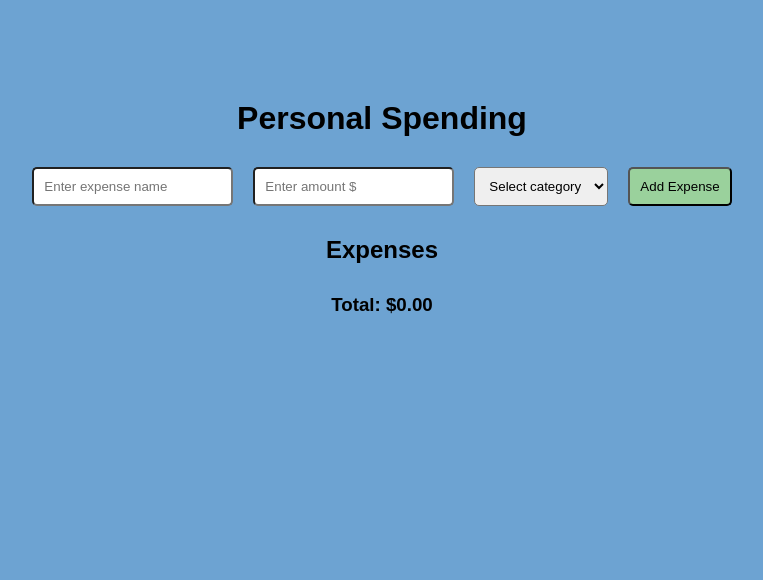
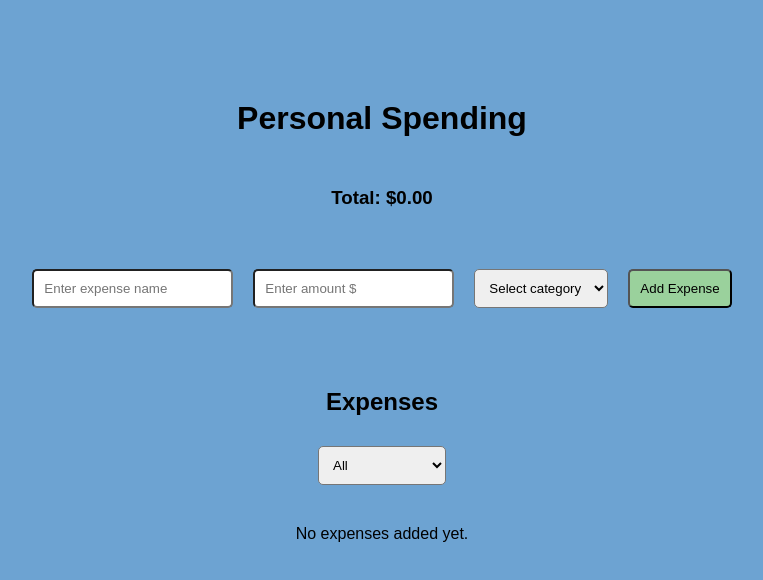
Before and after one commit to emilycorrea/personal-spending-app, a React (Vite) app: page / in a window 1280 px wide. Shown: the top 580 px of the page, without its empty margins (258-1021 px from the left). Built offline with nearby package versions, Linux system fonts and the light colour scheme.

Commit message:
updated UI and added category filtering feature

```diff
--- a/src/App.jsx
+++ b/src/App.jsx
@@ -17,6 +17,8 @@ function App() {
 
   // error messages for an invalid input
   const [error, setError] = useState('')
+  // filter for categories
+  const [filter, setFilter] = useState('all')
 
   //save expenses to local storage
   useEffect(() => {
@@ -73,11 +75,21 @@ function App() {
     setExpenses(updatedExpenses)
   }
 
+  const filteredExpenses =
+  filter === 'all'
+    ? expenses
+    : expenses.filter((expense) => expense.category === filter)
+    //if the filter is null give a message that says "No expenses in this category"
+
   return (
-    <div>
+  <div className="app">
       <h1>Personal Spending</h1>
 
-      {/* Input for expense NAME */}
+      <div className="summary-card">
+        <h3>Total: ${total.toFixed(2)}</h3>
+      </div>
+
+      <div className="form-card">
         <input
           type="text"
           placeholder="Enter expense name"
@@ -85,7 +97,6 @@ function App() {
           onChange={(e) => setExpenseName(e.target.value)}
         />
 
-      {/* Input for expense AMOUNT */}
         <input
           type="number"
           placeholder="Enter amount $"
@@ -93,7 +104,6 @@ function App() {
           onChange={(e) => setExpenseAmount(e.target.value)}
         />
 
-      {/* Dropdown for selecting CATEGORY */}
         <select value={category} onChange={(e) => setCategory(e.target.value)}>
           <option value="">Select category</option>
           <option value="food">Food</option>
@@ -103,30 +113,52 @@ function App() {
           <option value="other">Other</option>
         </select>
 
-      {/* button triggers submitExpense function */}
         <button className="button" onClick={submitExpense}>
           Add Expense
         </button>
 
-      {/* Show error message only if it exists */}
         {error && <p className="error">{error}</p>}
+      </div>
 
+      <div className="expenses-card">
+        <div className="expenses-header">
           <h2>Expenses</h2>
 
-      {/* loop through expenses array and show each one */}
-      {expenses.map((expense, index) => (
-        <div className="expense" key={index}>
+          <select
+            className="filter-select"
+            value={filter}
+            onChange={(e) => setFilter(e.target.value)}
+          >
+            <option value="all">All</option>
+            <option value="food">Food</option>
+            <option value="transportation">Transportation</option>
+            <option value="entertainment">Entertainment</option>
+            <option value="utilities">Utilities</option>
+            <option value="other">Other</option>
+          </select>
+        </div>
+
+        {filteredExpenses.length === 0 ? (
+          <p className="empty-message">
+              {filter === 'all' ? 'No expenses added yet.' : 'No expenses in this category.'}
+          </p>
+        ) : (
+          filteredExpenses.map((expense) => (
+            <div className="expense" key={expense.id}>
               <p>Name: {expense.name}</p>
               <p>Amount: ${expense.amount.toFixed(2)}</p>
               <p>Category: {expense.category}</p>
 
-          <button className="delete-button" onClick={() => deleteExpense(expense.id)}>
+              <button
+                className="delete-button"
+                onClick={() => deleteExpense(expense.id)}
+              >
                 Delete
               </button>
             </div>
-        ))}
-
-      <h3>Total: ${total.toFixed(2)}</h3>
+          ))
+        )}
+      </div>
     </div>
   )
 }
```
Lines whose indentation alone changed are shown as unchanged.
